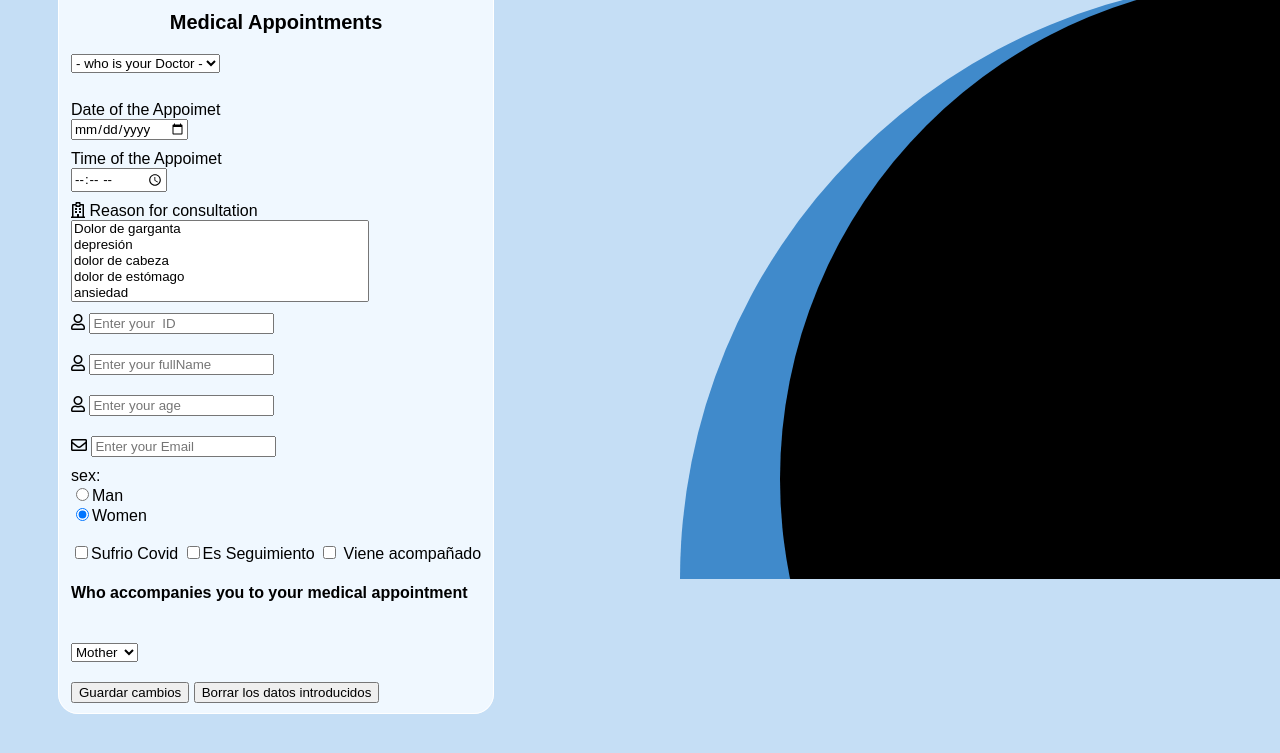
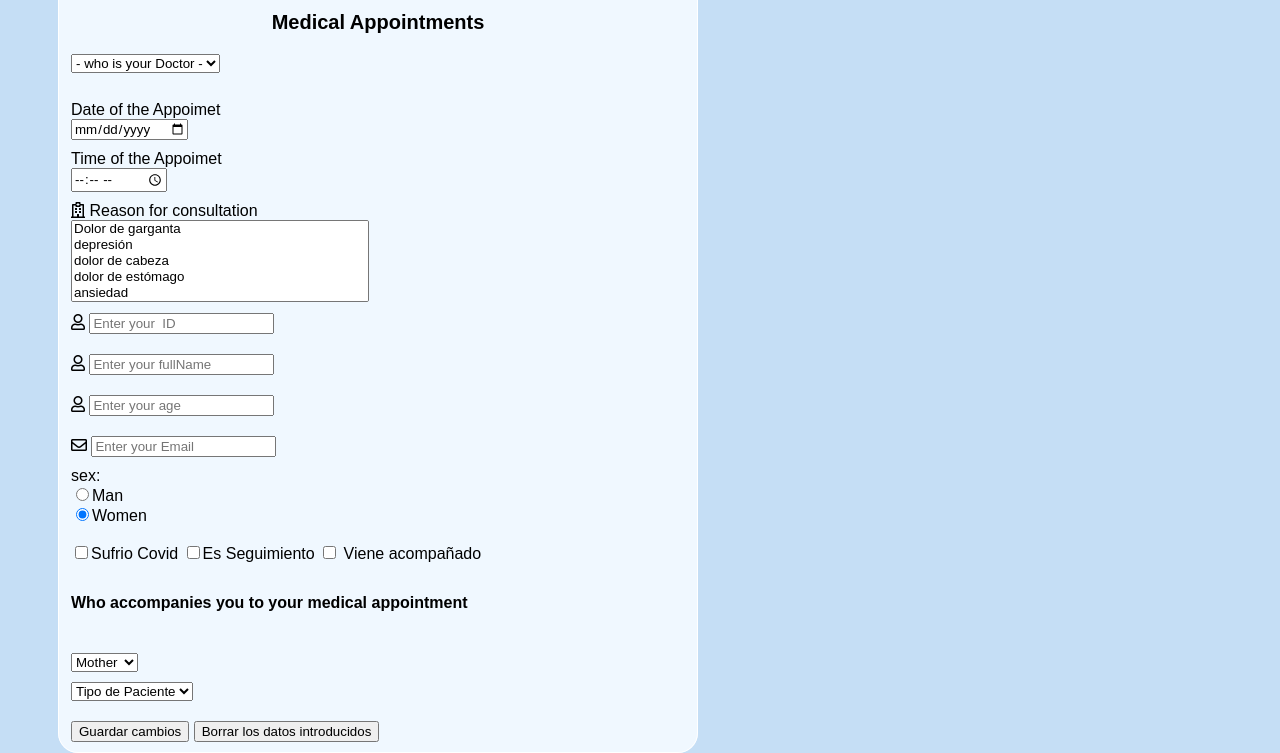
Before and after one commit to Nanoray22-dev/Understanding-ts, a website: page appoiment.html in a window 1280 px wide. Shown: the part 221-974 px from the top of the page. Before the commit the page ends 935 px from the top, so only its background shows below. Drawn offline with Linux system fonts and the light colour scheme.

Commit message:
change 5

```diff
--- a/appoiment.css
+++ b/appoiment.css
@@ -74,6 +74,8 @@ header ul li a
     border: 1px solid #fff;
     border-radius: 20px;
     background-color:aliceblue;
+    width: 50%;
+
 
 }
 .letter{
@@ -104,26 +106,7 @@ header ul li a
 {
     margin-top: 20px;
 }
+.select{
 
-.circle
-{
-    position: absolute;
-    top: 0;
-    left: 0;
-    width: 100%;
-    height: 100%;
-    background: rgb(64, 138, 203);
-    clip-path: circle(600px at right 800px);
-
+    padding-top: 10px;
 }
-.second-circle
-{
-    position: absolute;
-    top: 0;
-    left: 0;
-    width: 100%;
-    height: 100%;
-    background: #000;
-    clip-path: circle(500px at right 700px);
-
-}
--- a/appoiment.html
+++ b/appoiment.html
@@ -108,6 +108,13 @@ checked="select">Women
     <option value="">Tutor</option>
     <option value="">Friends</option>
 </select>
+<div class="select">
+    <select name="tipo de paciente" id="">
+        <option value="">Tipo de Paciente</option>
+        <option value="">Recuente</option>
+        <option value="">Paciente Nuevo</option>
+    </select>
+</div>
 </div>
 <div class="save">
 <input type="button" name="Guardar" value="Guardar cambios" size="3">
```
